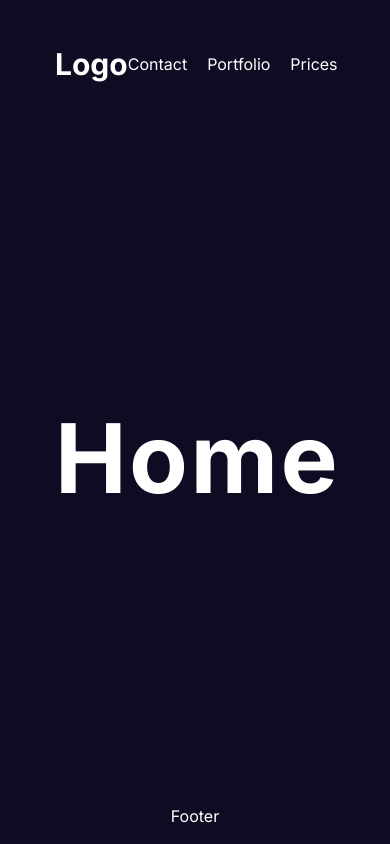
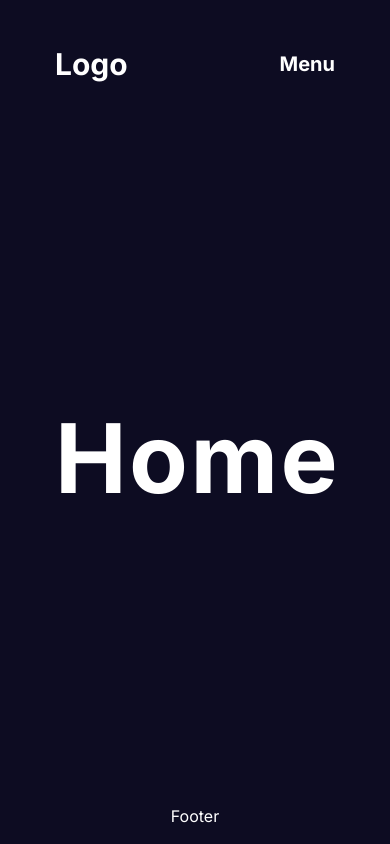
Before and after one commit to AvrilMaleham/nextjs_hairdresser, a Next.js app: page / in a window 390 px wide. Built offline with nearby package versions, Linux system fonts and the light colour scheme.

Commit message:
style: add menu button and links for responsive nav

```diff
--- a/src/components/Links.tsx
+++ b/src/components/Links.tsx
@@ -2,9 +2,14 @@
 
 import Link from "next/link";
 import { usePathname } from "next/navigation";
+import { useState } from "react";
 
-const Links = () => {
-  const link = [
+interface LinkItem {
+  title: string;
+  path: string;
+}
+
+const link: LinkItem[] = [
   {
     title: "Contact ",
     path: "/contact",
@@ -19,10 +24,14 @@ const Links = () => {
   },
 ];
 
+const Links = () => {
+  const [isOpen, setIsOpen] = useState(false);
+
   const pathName = usePathname();
 
   return (
-    <div className="flex items-center gap-5">
+    <div>
+      <div className="hidden md:flex items-center gap-5">
         {link.map((link) => (
           <Link
             href={link.path}
@@ -37,6 +46,29 @@ const Links = () => {
           </Link>
         ))}
       </div>
+
+      <button className=" md:hidden text-xl font-bold" onClick={() => setIsOpen((prev) => !prev)}>
+        Menu
+      </button>
+
+      {isOpen && (
+        <div className="flex flex-col items-center gap-5">
+          {link.map((linkItem) => (
+            <Link
+              href={linkItem.path}
+              key={linkItem.title}
+              className={`${
+                pathName === linkItem.path
+                  ? "bg-text text-bg rounded-full p-2" // Apply active styles
+                  : "" // Apply normal styles
+              }`}
+            >
+              {linkItem.title}
+            </Link>
+          ))}
+        </div>
+      )}
+    </div>
   );
 };
 
```
Lines whose indentation alone changed are shown as unchanged.
